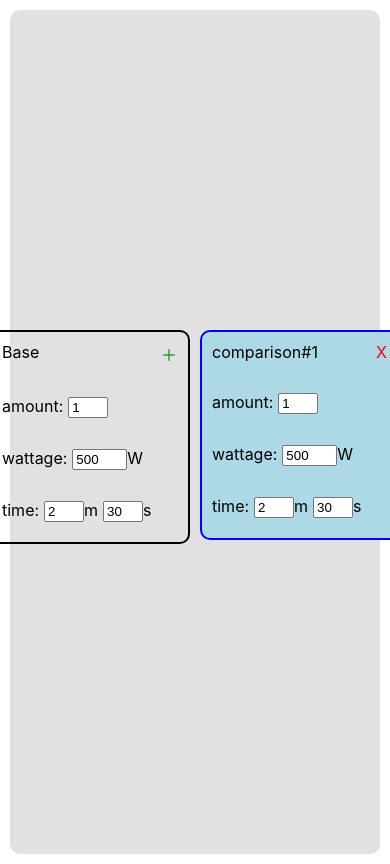
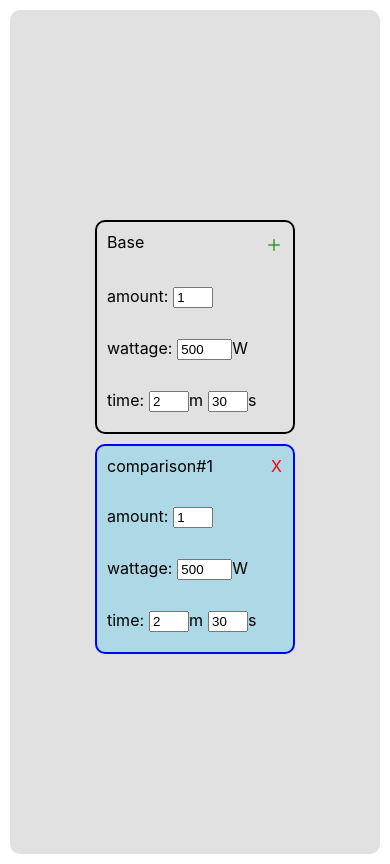
Before and after one commit to kazu107/kazu107lab, a React (Create React App) app in the folder frontend/: page /microwave in a window 390 px wide. Built offline with nearby package versions, Linux system fonts and the light colour scheme.

Commit message:
microwaveメディアクエリ作成

```diff
--- a/frontend/src/components/microwave/microwave.css
+++ b/frontend/src/components/microwave/microwave.css
@@ -74,3 +74,9 @@
     margin-left: 5px;
     width: 40px;
 }
+
+@media (max-width: 768px) {
+    .compares {
+        grid-template-columns: repeat(1, 1fr);
+    }
+}
--- a/frontend/src/components/microwave/microwave.js
+++ b/frontend/src/components/microwave/microwave.js
@@ -121,7 +121,7 @@ const MyComponent = ({canAdd, initialValue}) => {
     // comparison values
     const comparison = compare.map((item, index) => {
         return (
-            <Draggable key={index+1} cancel=".row, .closeButton">
+            <Draggable key={index+1} cancel=".row, .closeButton, .AddButton">
                 <div>
                     <div className="sub-container">
                         <div className="header">
@@ -181,7 +181,7 @@ const MyComponent = ({canAdd, initialValue}) => {
 
     return (
         <>
-            <Draggable cancel=".row, .closeButton">
+            <Draggable cancel=".row, .closeButton, .AddButton">
                 <div className="container">
                     <div className="header">
                         <span>Base</span>
```
